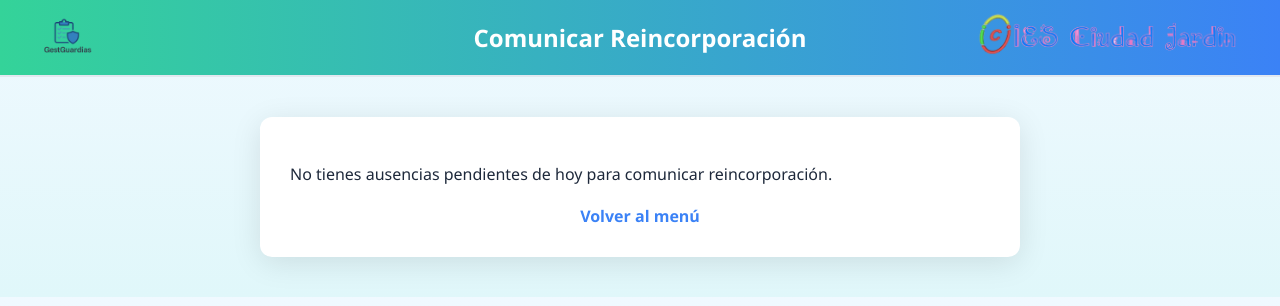
After one commit to aarccon/Aplicacion-Gestion-de-Guardias, a Flask app: page /ausencias/reincorporacion in a window 1280 px wide. The commit adds this page. Shown: the top 306 px of the page. Run offline with Flask 3, Linux system fonts and the light colour scheme; the visitor is signed in with stand-in values (Sample User, id 1); data that the repository does not hold is empty.

Commit message:
Subida de Ficheros CSV, Comunicación de la Reincorporación, Validación de la Reincorporación, Actualización de la Base de Datos y archivos de configuración como (css, html, etc)

```diff
--- a/App/app.py
+++ b/App/app.py
@@ -85,30 +85,47 @@ def subir_profesores():
             archivo = request.files['archivo']
             if archivo.filename.endswith('.csv'):
                 connection = get_db_connection()
-                with connection.cursor() as cursor:
-                    try:
-                        reader = csv.DictReader(TextIOWrapper(archivo, encoding='utf-8'))
-                        insertados = 0
+                try:
+                    archivo_stream = TextIOWrapper(archivo, encoding='utf-8')
+                    reader = csv.DictReader(archivo_stream)
+
+                    insertados = 0
+                    with connection.cursor(pymysql.cursors.DictCursor) as cursor:
                         for row in reader:
-                            cursor.execute("SELECT COUNT(*) FROM Profesores WHERE dni = %s OR email = %s", (row['dni'], row['email']))
-                            if cursor.fetchone()[0] == 0:
+                            cursor.execute(
+                                "SELECT COUNT(*) AS cuenta FROM Profesores WHERE dni = %s OR email = %s",
+                                (row['dni'], row['email'])
+                            )
+                            resultado = cursor.fetchone()
+                            if resultado['cuenta'] == 0:
                                 cursor.execute("""
                                     INSERT INTO Profesores (dni, nombre, apellidos, email, password, puntos_guardia, id_perfil_profesores)
                                     VALUES (%s, %s, %s, %s, %s, %s, %s)
-                                """, (row['dni'], row['nombre'], row['apellidos'], row['email'], row['password'], row.get('puntos_guardia', 0), row['id_perfil_profesores']))
+                                """, (
+                                    row['dni'],
+                                    row['nombre'],
+                                    row['apellidos'],
+                                    row['email'],
+                                    row['password'],
+                                    int(row.get('puntos_guardia', 0)),
+                                    int(row['id_perfil_profesores'])
+                                ))
                                 insertados += 1
                         connection.commit()
                         mensaje = f"Se han insertado {insertados} profesores nuevos."
-                    except Exception as e:
-                        mensaje = f"Error al procesar el archivo: {str(e)}"
-                connection.close()
+                except Exception as ex:
+                    mensaje = f"Error al procesar el archivo: {str(ex)}"
+                finally:
+                    connection.close()
             else:
-                mensaje = "El archivo debe ser CSV."
+                mensaje = "El archivo debe ser .csv"
 
     return render_template('subir_profesores.html', mensaje=mensaje)
 
+
 @app.route('/subida_horarios', methods=['GET', 'POST'])
 def subir_horarios():
+
     mensaje = ""
     if request.method == 'POST':
         if 'archivo' not in request.files:
@@ -117,28 +134,60 @@ def subir_horarios():
             archivo = request.files['archivo']
             if archivo.filename.endswith('.csv'):
                 connection = get_db_connection()
-                with connection.cursor() as cursor:
-                    try:
-                        reader = csv.DictReader(TextIOWrapper(archivo, encoding='utf-8'))
-                        insertados = 0
+                try:
+                    archivo_stream = TextIOWrapper(archivo, encoding='utf-8')
+                    reader = csv.DictReader(archivo_stream)
+
+                    # Validar que se han detectado cabeceras
+                    if not reader.fieldnames:
+                        mensaje = "El archivo CSV no contiene cabeceras válidas."
+                        return render_template('subir_horarios.html', mensaje=mensaje)
+
+                    columnas_esperadas = ['dni_profesor_horarios', 'id_dia_horarios', 'id_tramo_horarios', 'id_grupo_horarios', 'id_asignatura_horarios', 'id_aula']
+                    print("Cabeceras detectadas:", reader.fieldnames)
+
+                    for col in columnas_esperadas:
+                        if col not in reader.fieldnames:
+                            mensaje = f"Falta la columna '{col}' en el archivo CSV."
+                            return render_template('subir_horarios.html', mensaje=mensaje)
+
+                    insertados = 0
+                    with connection.cursor(pymysql.cursors.DictCursor) as cursor:
                         for row in reader:
+                            print("Fila leída:", row)
                             cursor.execute("""
-                                SELECT COUNT(*) FROM Horarios
+                                SELECT COUNT(*) AS total
+                                FROM Horarios
                                 WHERE dni_profesor_horarios = %s AND id_dia_horarios = %s AND id_tramo_horarios = %s
-                            """, (row['dni_profesor'], row['id_dia'], row['id_tramo']))
-                            if cursor.fetchone()[0] == 0:
+                            """, (
+                                row['dni_profesor_horarios'],
+                                int(row['id_dia_horarios']),
+                                int(row['id_tramo_horarios'])
+                            ))
+                            existe = cursor.fetchone()['total'] > 0
+
+                            if not existe:
                                 cursor.execute("""
                                     INSERT INTO Horarios (dni_profesor_horarios, id_dia_horarios, id_tramo_horarios, id_grupo_horarios, id_asignatura_horarios, id_aula)
                                     VALUES (%s, %s, %s, %s, %s, %s)
-                                """, (row['dni_profesor'], row['id_dia'], row['id_tramo'], row.get('id_grupo'), row['id_asignatura'], row.get('id_aula')))
+                                """, (
+                                    row['dni_profesor_horarios'],
+                                    int(row['id_dia_horarios']),
+                                    int(row['id_tramo_horarios']),
+                                    int(row['id_grupo_horarios']) if row['id_grupo_horarios'] else None,
+                                    int(row['id_asignatura_horarios']),
+                                    int(row['id_aula']) if row['id_aula'] else None
+                                ))
                                 insertados += 1
+
                         connection.commit()
                         mensaje = f"Se han insertado {insertados} registros de horario nuevos."
-                    except Exception as e:
-                        mensaje = f"Error al procesar el archivo: {str(e)}"
-                connection.close()
+                except Exception as e:
+                    mensaje = f"Error al procesar el archivo: {str(e)}"
+                finally:
+                    connection.close()
             else:
-                mensaje = "El archivo debe ser CSV."
+                mensaje = "El archivo debe ser .csv"
 
     return render_template('subir_horarios.html', mensaje=mensaje)
 
@@ -433,6 +482,84 @@ def comunicar_ausencia():
 
     return render_template('comunicar_ausencia.html', tramos=tramos, mensaje=mensaje)
 
+@app.route('/ausencias/reincorporacion', methods=['GET', 'POST'])
+def comunicar_reincorporacion():
+    if 'usuario_dni' not in session:
+        return redirect(url_for('login'))
+
+    mensaje = ""
+    connection = get_db_connection()
+    dni = session['usuario_dni']
+    hoy = date.today()
+
+    with connection.cursor(pymysql.cursors.DictCursor) as cursor:
+        cursor.execute("""
+            SELECT a.id_ausencia, t.horario, a.fecha
+            FROM Ausencias a
+            JOIN Tramos_Horarios t ON a.id_tramo_ausencias = t.id_tramo
+            WHERE a.dni_profesor_ausencias = %s AND a.fecha = %s
+              AND a.reincorporado_profesor = FALSE
+        """, (dni, hoy))
+        ausencias = cursor.fetchall()
+
+        if request.method == 'POST':
+            ids_reincorporados = request.form.getlist('reincorporados')
+            for id_aus in ids_reincorporados:
+                cursor.execute("""
+                    UPDATE Ausencias
+                    SET reincorporado_profesor = TRUE
+                    WHERE id_ausencia = %s
+                """, (id_aus,))
+            connection.commit()
+            mensaje = "Reincorporación enviada para validación de dirección."
+
+    connection.close()
+    return render_template('comunicar_reincorporacion.html', ausencias=ausencias, mensaje=mensaje)
+
+@app.route('/ausencias/validar_reincorporacion', methods=['GET', 'POST'])
+def validar_reincorporacion():
+    if 'usuario_dni' not in session:
+        return redirect(url_for('login'))
+
+    connection = get_db_connection()
+
+    with connection.cursor() as cursor:
+        cursor.execute("SELECT id_perfil_profesores FROM Profesores WHERE dni = %s", (session['usuario_dni'],))
+        perfil = cursor.fetchone()
+
+        if perfil['id_perfil_profesores'] != 2:  # Solo dirección
+            connection.close()
+            return redirect(url_for('home'))
+
+    mensaje = ""
+    hoy = date.today()
+
+    with connection.cursor(pymysql.cursors.DictCursor) as cursor:
+        cursor.execute("""
+            SELECT a.id_ausencia, p.nombre, p.apellidos, t.horario, a.fecha
+            FROM Ausencias a
+            JOIN Profesores p ON a.dni_profesor_ausencias = p.dni
+            JOIN Tramos_Horarios t ON a.id_tramo_ausencias = t.id_tramo
+            WHERE a.fecha = %s
+              AND a.reincorporado_profesor = TRUE
+              AND a.validacción_direccion = FALSE
+        """, (hoy,))
+        ausencias = cursor.fetchall()
+
+        if request.method == 'POST':
+            ids_validadas = request.form.getlist('validadas')
+            for id_aus in ids_validadas:
+                cursor.execute("""
+                    UPDATE Ausencias
+                    SET validacción_direccion = TRUE
+                    WHERE id_ausencia = %s
+                """, (id_aus,))
+            connection.commit()
+            mensaje = "Reincorporaciones validadas correctamente."
+
+    connection.close()
+    return render_template('validar_reincorporacion.html', ausencias=ausencias, mensaje=mensaje)
+
 @app.route('/login', methods=['GET', 'POST'])
 def login():
     if request.method == 'POST':
@@ -499,6 +626,55 @@ def eliminar_mensaje(id):
     coleccion_mensajes.delete_one({'_id': ObjectId(id)})
     return redirect(url_for('chat'))
 
+@app.route('/guardias/hoy', methods=['GET', 'POST'])
+def guardias_hoy():
+    if 'usuario_dni' not in session:
+        return redirect(url_for('login'))
+
+    mensaje = ""
+    connection = get_db_connection()
+    hoy = date.today()
+    guardias = []
+    incidencias = []
+
+    with connection.cursor(pymysql.cursors.DictCursor) as cursor:
+        # Obtener todas las guardias del día actual
+        cursor.execute("""
+            SELECT g.id_guardia, p.nombre, p.apellidos, th.horario, g.aula_zona
+            FROM Guardias g
+            JOIN Profesores p ON g.dni_profesor_guardias = p.dni
+            JOIN Tramos_Horarios th ON g.id_tramo_guardias = th.id_tramo
+            WHERE g.id_dia_guardias = WEEKDAY(%s) + 1
+            ORDER BY th.id_tramo
+        """, (hoy,))
+        guardias = cursor.fetchall()
+
+        # Registrar nueva incidencia
+        if request.method == 'POST':
+            id_guardia = request.form['id_guardia']
+            texto = request.form['texto']
+            if texto.strip():
+                cursor.execute("""
+                    INSERT INTO Incidencias (id_guardia_incidencias, texto)
+                    VALUES (%s, %s)
+                """, (id_guardia, texto.strip()))
+                connection.commit()
+                mensaje = "Incidencia registrada correctamente."
+
+        # Obtener todas las incidencias del día
+        cursor.execute("""
+            SELECT i.texto, i.timestamp, p.nombre, p.apellidos
+            FROM Incidencias i
+            JOIN Guardias g ON i.id_guardia_incidencias = g.id_guardia
+            JOIN Profesores p ON g.dni_profesor_guardias = p.dni
+            WHERE DATE(i.timestamp) = %s
+            ORDER BY i.timestamp DESC
+        """, (hoy,))
+        incidencias = cursor.fetchall()
+
+    connection.close()
+    return render_template('guardias_hoy.html', guardias=guardias, incidencias=incidencias, mensaje=mensaje)
+
 @app.route('/logout')
 def logout():
     session.clear()
--- /dev/null
+++ b/App/static/css/reincorporacion.css
@@ -0,0 +1,91 @@
+body {
+    margin: 0;
+    font-family: 'Segoe UI', sans-serif;
+    background: linear-gradient(to bottom, #f0f9ff, #e0f7fa);
+    color: #1e293b;
+}
+
+.banner {
+    display: flex;
+    align-items: center;
+    justify-content: space-between;
+    background: linear-gradient(to right, #34d399, #3b82f6);
+    padding: 10px 40px;
+    border-bottom: 2px solid #e2e8f0;
+    position: relative;
+}
+
+.logo {
+    height: 55px;
+    width: auto;
+}
+
+.titulo-banner {
+    position: absolute;
+    left: 50%;
+    transform: translateX(-50%);
+    font-size: 24px;
+    color: white;
+    font-weight: 600;
+    margin: 0;
+}
+
+main {
+    padding: 40px 20px;
+    display: flex;
+    justify-content: center;
+}
+
+.form-container {
+    background-color: white;
+    padding: 30px;
+    border-radius: 12px;
+    box-shadow: 0 6px 30px rgba(0, 0, 0, 0.1);
+    width: 100%;
+    max-width: 700px;
+}
+
+.ausencia-item {
+    margin: 10px 0;
+}
+
+button {
+    margin-top: 20px;
+    padding: 10px 20px;
+    background-color: #3b82f6;
+    color: white;
+    border: none;
+    border-radius: 8px;
+    font-weight: bold;
+    cursor: pointer;
+    transition: background-color 0.2s ease;
+}
+
+button:hover {
+    background-color: #2563eb;
+}
+
+.volver {
+    margin-top: 20px;
+    text-align: center;
+}
+
+.volver a {
+    color: #3b82f6;
+    text-decoration: none;
+    font-weight: bold;
+}
+
+.volver a:hover {
+    text-decoration: underline;
+}
+
+.mensaje {
+    text-align: center;
+    color: #0f5132;
+    background-color: #d1e7dd;
+    border: 1px solid #badbcc;
+    padding: 10px;
+    border-radius: 8px;
+    margin-bottom: 15px;
+}
--- a/App/templates/asignar_guardia.html
+++ b/App/templates/asignar_guardia.html
@@ -49,7 +49,7 @@
             </form>
 
             <div class="volver">
-                <a href="{{ url_for('home') }}">Volver al Panel</a>
+                <a href="{{ url_for('home') }}">Volver al Menú Principal</a>
             </div>
         </div>
     </main>
--- a/App/templates/comunicar_ausencia.html
+++ b/App/templates/comunicar_ausencia.html
@@ -44,7 +44,7 @@
                 </div>
 
                 <button type="submit">Enviar</button>
-                <div class="volver"><a href="{{ url_for('home') }}">← Volver al Panel</a></div>
+                <div class="volver"><a href="{{ url_for('home') }}">← Volver al Menú Principal</a></div>
             </form>
         </div>
     </main>
--- /dev/null
+++ b/App/templates/comunicar_reincorporacion.html
@@ -0,0 +1,36 @@
+<!DOCTYPE html>
+<html lang="es">
+<head>
+    <meta charset="UTF-8">
+    <title>Comunicar Reincorporación</title>
+    <link rel="stylesheet" href="{{ url_for('static', filename='css/reincorporacion.css') }}">
+</head>
+<body>
+    <div class="banner">
+        <img src="{{ url_for('static', filename='img/logo_Aplicacion.png') }}" class="logo" alt="Logo Izquierda">
+        <h1 class="titulo-banner">Comunicar Reincorporación</h1>
+        <img src="{{ url_for('static', filename='img/logo_Instituto.png') }}" class="logo" alt="Logo Derecha">
+    </div>
+    <main>
+        <div class="form-container">
+            {% if mensaje %}<p class="mensaje">{{ mensaje }}</p>{% endif %}
+            <form method="POST">
+                {% if ausencias %}
+                    <p>Selecciona las ausencias que deseas marcar como reincorporado:</p>
+                    {% for a in ausencias %}
+                        <div class="ausencia-item">
+                            <label>
+                                <input type="checkbox" name="reincorporados" value="{{ a.id_ausencia }}">
+                                {{ a.fecha }} - {{ a.horario }}
+                            </label>
+                        </div>
+                    {% endfor %}
+                    <button type="submit">Confirmar Reincorporación</button>
+                {% else %}
+                    <p>No tienes ausencias pendientes de hoy para comunicar reincorporación.</p>
+                {% endif %}
+            </form>
+            <div class="volver"><a href="{{ url_for('home') }}">Volver al menú</a></div>
+        </div>
+    </main>
+</body>
--- a/App/templates/home.html
+++ b/App/templates/home.html
@@ -19,6 +19,9 @@
             <li><a href="{{ url_for('subir_horarios') }}">Registrar Horarios CSV</a></li>
             <li><a href="{{ url_for('comunicar_ausencia') }}">Comunicar ausencia</a></li>
             <li><a href="{{ url_for('asignar_guardia') }}">Asignar guardia</a></li>
+            <li><a href="{{ url_for('guardias_hoy') }}">Visualización de guardia</a></li>
+            <li><a href="{{ url_for('comunicar_reincorporacion') }}">Comunicación Reincorporación</a></li>
+            <li><a href="{{ url_for('validar_reincorporacion') }}">Validar Reincorporación</a></li>
             <li><a href="{{ url_for('reportar_incidencia') }}">Reportar incidencia</a></li>
             <li><a href="{{ url_for('chat') }}">Chat Informativo</a></li>
             <li><a href="{{ url_for('logout') }}">Cerrar sesión</a></li>
--- a/Base de Datos/Base_de_datos_Proyecto.sql
+++ b/Base de Datos/Base_de_datos_Proyecto.sql
@@ -104,6 +104,8 @@ CREATE TABLE Ausencias (
     fecha DATE NOT NULL,
     id_tramo_ausencias INT NOT NULL,
     motivo TEXT,
+    reincorporado_profesor BOOLEAN DEFAULT FALSE,
+    validacción_direccion BOOLEAN DEFAULT FALSE,
     FOREIGN KEY (dni_profesor_ausencias) REFERENCES Profesores(dni) ON DELETE CASCADE,
     FOREIGN KEY (id_tramo_ausencias) REFERENCES Tramos_Horarios(id_tramo),
     UNIQUE (dni_profesor_ausencias, fecha, id_tramo_ausencias)
```
Also changed, not shown: App/static/css/guardias_hoy.css (added, +98 -0 lines), App/templates/chat.html (+3 -4 lines), App/templates/guardias_hoy.html (added, +66 -0 lines), App/templates/subir_horarios.html (+6 -2 lines), App/templates/validar_reincorporacion.html (added, +38 -0 lines), CSV/horarios.csv (added, +20 -0 lines).
